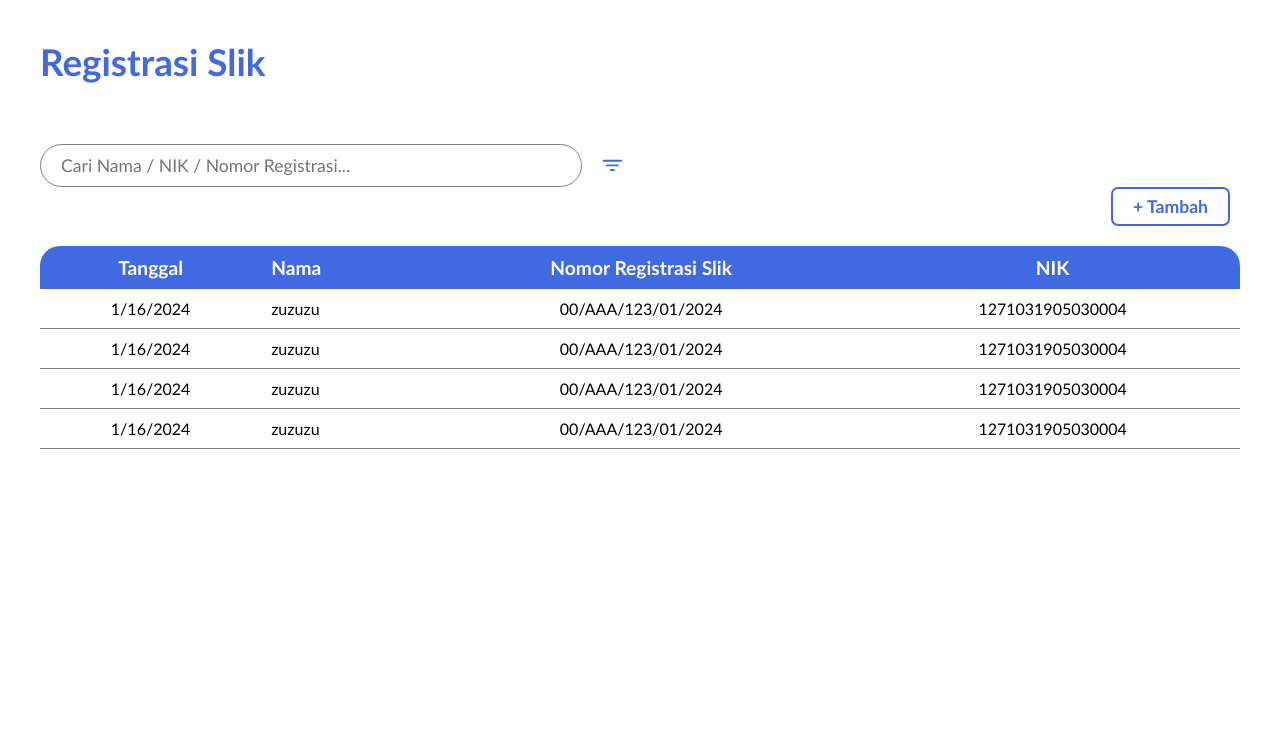
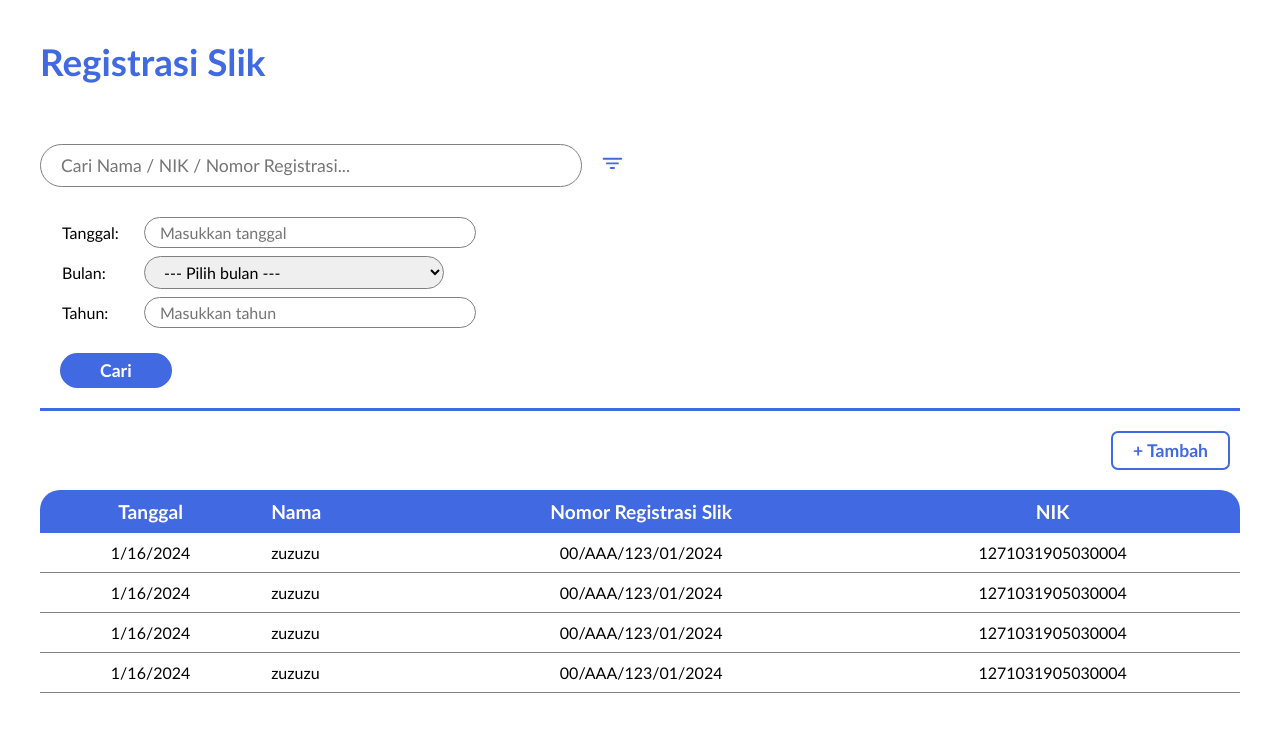
Before and after one commit to Neuxtron/register-slik, a React (Vite) app: page / in a window 1280 px wide. Both pictures are taken after a click on the button 612 px from the left and 165 px from the top of the page. Shown: the top 732 px of the page. Built offline with nearby package versions, Linux system fonts and the light colour scheme.

Commit message:
added filter options

```diff
--- /dev/null
+++ b/src/pages/Home/FilterContainer.tsx
@@ -0,0 +1,63 @@
+import { FormEvent, LegacyRef, createRef, forwardRef } from "react"
+import FilterItem from "./FilterItem"
+import PilihanBulan from "./PilihanBulan"
+import styles from "./styles.module.scss"
+
+interface Props {
+  showFilter: boolean
+  cari: (tgl?: string, bln?: string, thn?: string) => void
+}
+
+const FilterContainer = forwardRef(
+  (
+    { showFilter, cari }: Props,
+    ref: LegacyRef<HTMLFormElement> | undefined
+  ) => {
+    const tglRef = createRef<HTMLInputElement>()
+    const blnRef = createRef<any>()
+    const thnRef = createRef<HTMLInputElement>()
+
+    const onFilter = (event: FormEvent) => {
+      event.preventDefault()
+      cari(tglRef.current?.value, blnRef.current?.value, thnRef.current?.value)
+    }
+
+    if (!showFilter) return null
+
+    return (
+      <form className={styles.filterContainer} ref={ref} onSubmit={onFilter}>
+        <table>
+          <tbody>
+            <FilterItem
+              ref={tglRef}
+              label="Tanggal:"
+              name="tanggal"
+              placeholder="Masukkan tanggal"
+              max={31}
+              min={1}
+            />
+
+            <FilterItem label="Bulan:" name="bulan">
+              <select ref={blnRef} name="bulan" id="bulan">
+                <PilihanBulan />
+              </select>
+            </FilterItem>
+
+            <FilterItem
+              ref={thnRef}
+              label="Tahun:"
+              name="tahun"
+              placeholder="Masukkan tahun"
+              min={2000}
+            />
+          </tbody>
+        </table>
+        <button className={styles.cari}>
+          Cari
+        </button>
+      </form>
+    )
+  }
+)
+
+export default FilterContainer
--- /dev/null
+++ b/src/pages/Home/FilterItem.tsx
@@ -0,0 +1,50 @@
+import { LegacyRef, ReactElement, forwardRef } from "react"
+
+interface Props {
+  label: string
+  name: string
+  placeholder?: string
+  type?: string
+  children?: ReactElement
+  max?: number | undefined
+  min?: number
+}
+
+const FilterItem = forwardRef(
+  (
+    {
+      label,
+      name,
+      placeholder = "",
+      type = "number",
+      max = undefined,
+      min = 0,
+      children,
+    }: Props,
+    ref: LegacyRef<HTMLInputElement> | undefined
+  ) => {
+    if (children == null) {
+      children = (
+        <input
+          type={type}
+          id={name}
+          name={name}
+          placeholder={placeholder}
+          max={max}
+          min={min}
+          ref={ref}
+        />
+      )
+    }
+    return (
+      <tr>
+        <td>
+          <label htmlFor={name}>{label}</label>
+        </td>
+        <td>{children}</td>
+      </tr>
+    )
+  }
+)
+
+export default FilterItem
--- /dev/null
+++ b/src/pages/Home/PilihanBulan.tsx
@@ -0,0 +1,32 @@
+function PilihanBulan() {
+  const listBulan = [
+    "Januari",
+    "Februari",
+    "Maret",
+    "April",
+    "Mei",
+    "Juni",
+    "Juli",
+    "Agustus",
+    "September",
+    "Oktober",
+    "November",
+    "Desember",
+  ]
+
+  return (
+    <>
+      <option value="">--- Pilih bulan ---</option>
+      {listBulan.map((bulan, index) => {
+        const key = crypto.randomUUID()
+        return (
+          <option key={key} value={index}>
+            {bulan}
+          </option>
+        )
+      })}
+    </>
+  )
+}
+
+export default PilihanBulan
--- a/src/pages/Home/index.tsx
+++ b/src/pages/Home/index.tsx
@@ -1,6 +1,8 @@
 import { useNavigate } from "react-router"
 import styles from "./styles.module.scss"
-import { IoFilter } from "react-icons/io5";
+import { IoFilter } from "react-icons/io5"
+import { FormEvent, createRef, useState } from "react"
+import FilterContainer from "./FilterContainer"
 
 type Slik = {
   tanggal: Date
@@ -38,6 +40,9 @@ const dummySlik: Slik[] = [
 
 function HomePage() {
   const navigate = useNavigate()
+  const [showFilter, setShowFilter] = useState(false)
+  const cariRef = createRef<HTMLInputElement>()
+  const filterRef = createRef<HTMLFormElement>()
 
   function getNomorRegistrasi(tanggal: Date): string {
     // TODO: ambil nomor slik
@@ -54,8 +59,24 @@ function HomePage() {
   }
 
   const toggleFilter = () => {
-    console.log("AAAAAAAAA")
+    setShowFilter((prev) => !prev)
+  }
 
+  const cari = (tgl: string = "", bln: string = "", thn: string = "") => {
+    const cariText = cariRef.current!.value
+
+    console.log(tgl)
+    console.log(bln)
+    console.log(thn)
+    console.log(cariText)
+  }
+  const onCari = (event: FormEvent) => {
+    event.preventDefault()
+    if (!showFilter) {
+      cari()
+      return
+    }
+    filterRef.current?.requestSubmit()
   }
 
   return (
@@ -64,12 +85,23 @@ function HomePage() {
       <h1 className={styles.pageTitle}>Registrasi Slik</h1>
 
       {/* TODO: search functionality */}
-      <div className={styles.filter}>
-        <input type="text" placeholder="Cari Nama / NIK / Nomor Registrasi..." />
-        <button className={styles.filter} onClick={toggleFilter}>
+      <form className={styles.filter} onSubmit={onCari}>
+        <input
+          type="text"
+          placeholder="Cari Nama / NIK / Nomor Registrasi..."
+          ref={cariRef}
+        />
+        <button
+          className={styles.filterBtn}
+          onClick={toggleFilter}
+          type="button"
+        >
           <IoFilter />
         </button>
-      </div>
+        {!showFilter ? <button className={styles.cari}>Cari</button> : null}
+      </form>
+
+      <FilterContainer showFilter={showFilter} cari={cari} ref={filterRef} />
 
       <button className={styles.add} onClick={onTambah}>
         + Tambah
@@ -86,8 +118,9 @@ function HomePage() {
         </thead>
         <tbody>
           {dummySlik.map((slik) => {
+            const key = crypto.randomUUID()
             return (
-              <tr>
+              <tr key={key}>
                 <td>{slik.tanggal.toLocaleDateString()}</td>
                 <td>{slik.nama}</td>
                 <td>{getNomorRegistrasi(slik.tanggal)}</td>
--- a/src/pages/Home/styles.module.scss
+++ b/src/pages/Home/styles.module.scss
@@ -4,6 +4,7 @@
   display: flex;
   flex-direction: column;
   padding: 40px;
+  padding-bottom: 200px;
 }
 
 .pageTitle {
@@ -79,12 +80,56 @@
     border: 1px solid gray;
     font-size: 1.1rem;
   }
-  button {
-    cursor: pointer;
-    margin-left: 20px;
-    color: colors.$primary;
-    font-size: 1.3rem;
-    background-color: transparent;
-    border: none;
+}
+
+.filterBtn {
+  cursor: pointer;
+  margin: 0 20px;
+  color: colors.$primary;
+  font-size: 1.3rem;
+  background-color: transparent;
+  border: none;
+}
+
+.filterContainer {
+  padding: 20px;
+  margin-bottom: 20px;
+  margin-top: 5px;
+  border-bottom: 3px solid colors.$primary;
+
+  & * {
+    font-size: 1rem;
+  }
+  td {
+    padding: 3px 0;
+
+    &:first-child {
+      width: 80px;
+    }
+  }
+  input, select {
+    width: 300px;
+    padding: 5px 15px;
+    border-radius: 1000px;
+    border: 1px solid gray;
+  }
+  .cari {
+    margin-top: 20px;
   }
 }
+
+.cari {
+  padding: 7px 40px;
+  width: fit-content;
+  border: none;
+  border-radius: 1000px;
+  font-size: 1.1rem;
+  font-weight: bold;
+  background-color: colors.$primary;
+  color: white;
+  cursor: pointer;
+
+  &:hover {
+    background-color: mix(white, colors.$primary, 40%);
+  }
+}
```
